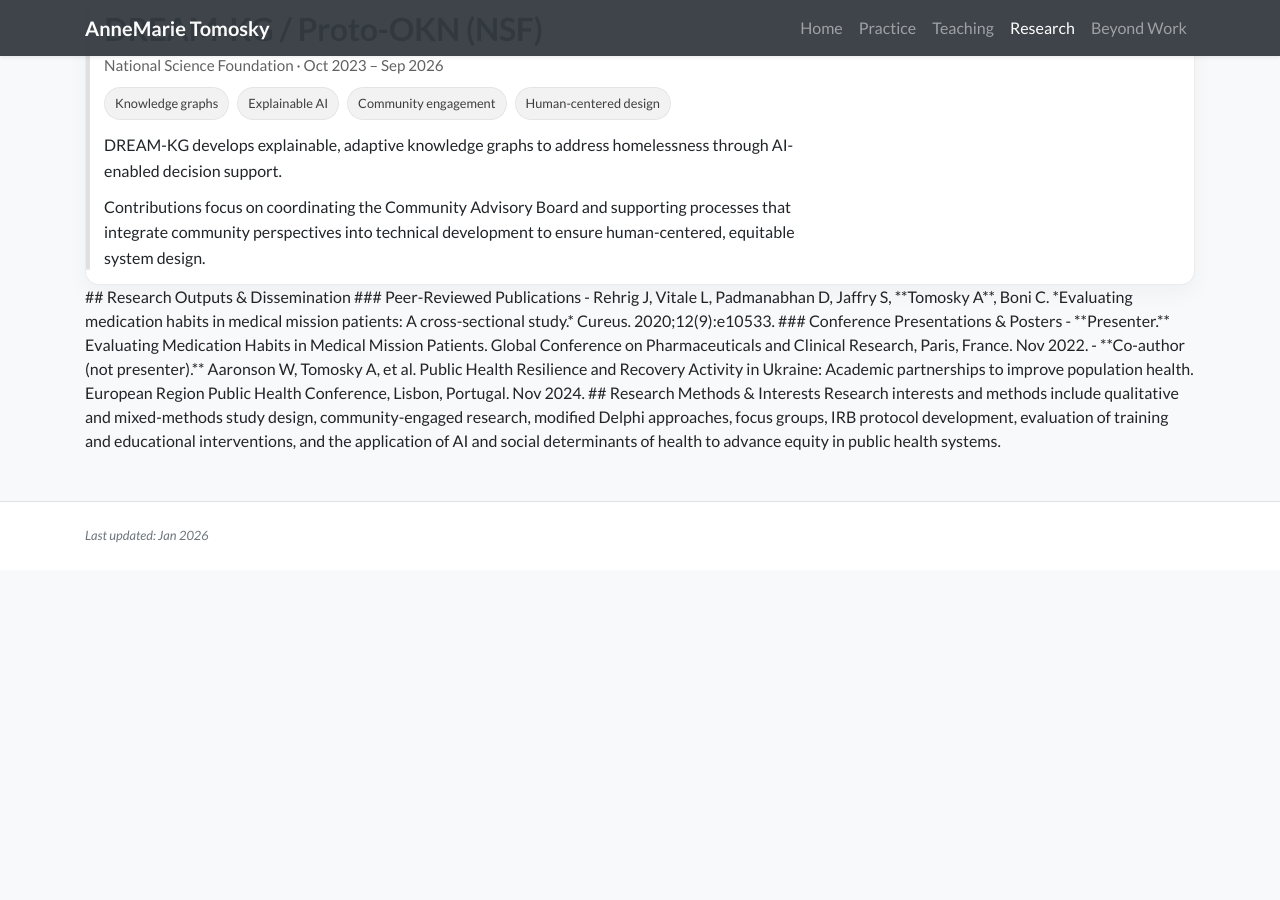
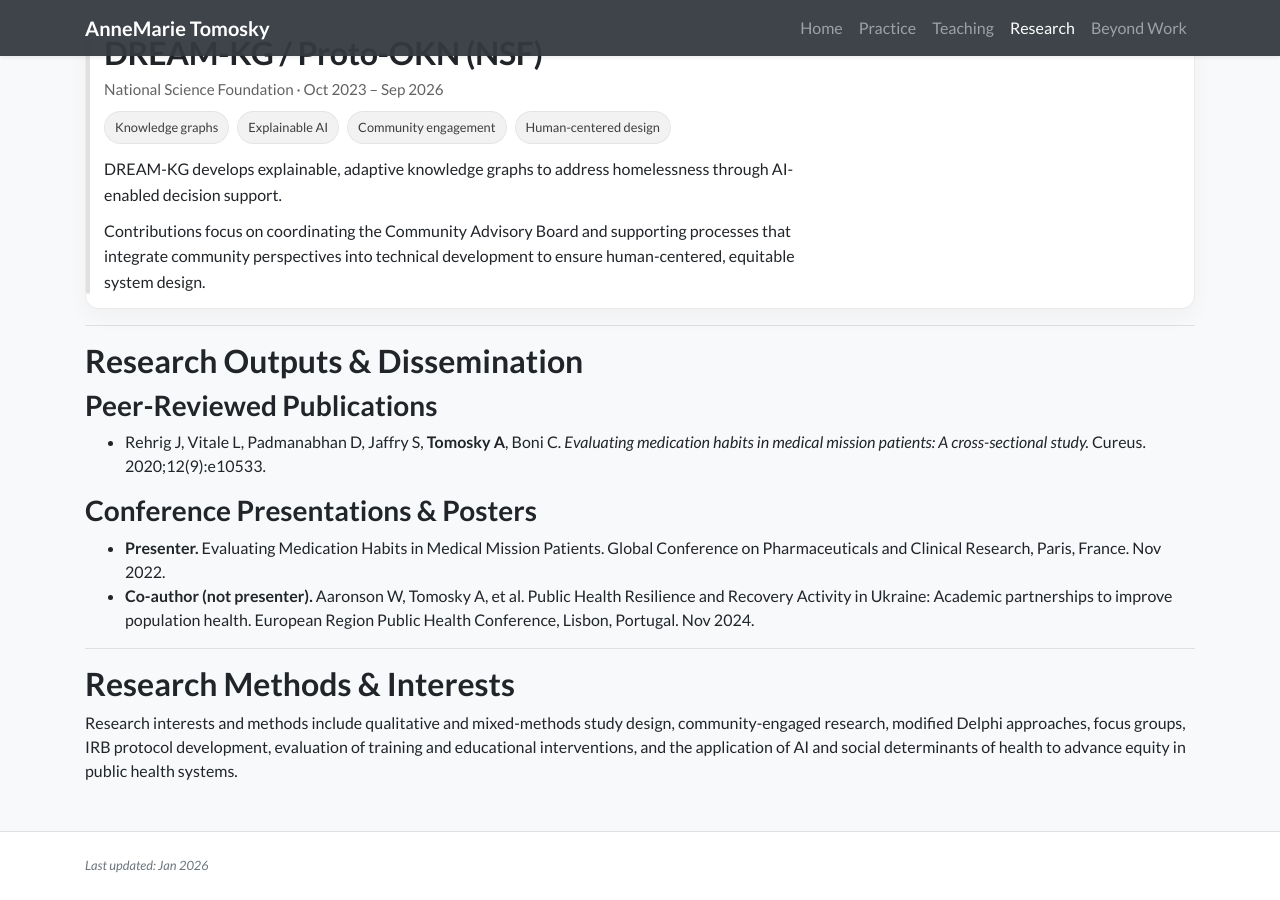
Before and after one commit to atomosky/atomosky.github.io, a Jekyll site: the page built from research.html, in a window 1280 px wide and 900 px high, scrolled down 730 px. Built offline with Jekyll 4.4.1, drawn with Linux system fonts in a browser that asks for light colours; nearby versions of some CDN libraries; a style sheet for code colours, icons or effects is not loaded; before the commit the page ends 1300 px from its top, so only the background shows below that; some of the changed text lies outside the part shown.

Commit message:
Update research.html

```diff
--- a/research.html
+++ b/research.html
@@ -6,7 +6,7 @@ permalink: /research/
 container_class: container-xl
 ---
 
-# Current Research Activities
+<h1>Current Research Activities</h1>
 
 <div class="research-list">
 
@@ -31,7 +31,9 @@ container_class: container-xl
   </section>
 
   <section class="research-card">
-  <h2 class="research-title">SaTC:EDU – Cybersecurity Training for Healthcare Professionals (NSF)</h2>
+    <h2 class="research-title">
+      SaTC:EDU – Cybersecurity Training for Healthcare Professionals (NSF)
+    </h2>
     <div class="research-meta">National Science Foundation · Aug 2023 – Jul 2026</div>
 
     <div class="tag-row">
@@ -46,7 +48,8 @@ container_class: container-xl
     </p>
 
     <p>
-    Work includes coordinating instructional delivery across learning platforms, managing course logistics, and supporting the collection and analysis of pre- and post-training assessment data.
+      Work includes coordinating instructional delivery across learning platforms, managing course logistics,
+      and supporting the collection and analysis of pre- and post-training assessment data.
     </p>
   </section>
 
@@ -66,27 +69,49 @@ container_class: container-xl
     </p>
 
     <p>
-    Contributions focus on coordinating the Community Advisory Board and supporting processes that integrate community perspectives into technical development to ensure human-centered, equitable system design.
+      Contributions focus on coordinating the Community Advisory Board and supporting processes that integrate
+      community perspectives into technical development to ensure human-centered, equitable system design.
     </p>
   </section>
 
 </div>
 
-<!-- HTML ENDS HERE -->
+<hr>
 
-## Research Outputs & Dissemination
+<h2>Research Outputs &amp; Dissemination</h2>
 
-### Peer-Reviewed Publications
-- Rehrig J, Vitale L, Padmanabhan D, Jaffry S, **Tomosky A**, Boni C.
-  *Evaluating medication habits in medical mission patients: A cross-sectional study.*
+<h3>Peer-Reviewed Publications</h3>
+<ul>
+  <li>
+    Rehrig J, Vitale L, Padmanabhan D, Jaffry S, <strong>Tomosky A</strong>, Boni C.
+    <em>Evaluating medication habits in medical mission patients: A cross-sectional study.</em>
     Cureus. 2020;12(9):e10533.
+  </li>
+</ul>
 
-### Conference Presentations & Posters
-- **Presenter.** Evaluating Medication Habits in Medical Mission Patients.
-  Global Conference on Pharmaceuticals and Clinical Research, Paris, France. Nov 2022.
-- **Co-author (not presenter).** Aaronson W, Tomosky A, et al.
-  Public Health Resilience and Recovery Activity in Ukraine: Academic partnerships to improve population health.
-  European Region Public Health Conference, Lisbon, Portugal. Nov 2024.
+<h3>Conference Presentations &amp; Posters</h3>
+<ul>
+  <li>
+    <strong>Presenter.</strong>
+    Evaluating Medication Habits in Medical Mission Patients.
+    Global Conference on Pharmaceuticals and Clinical Research,
+    Paris, France. Nov 2022.
+  </li>
+  <li>
+    <strong>Co-author (not presenter).</strong>
+    Aaronson W, Tomosky A, et al.
+    Public Health Resilience and Recovery Activity in Ukraine:
+    Academic partnerships to improve population health.
+    European Region Public Health Conference,
+    Lisbon, Portugal. Nov 2024.
+  </li>
+</ul>
 
-## Research Methods & Interests
-Research interests and methods include qualitative and mixed-methods study design, community-engaged research, modified Delphi approaches, focus groups, IRB protocol development, evaluation of training and educational interventions, and the application of AI and social determinants of health to advance equity in public health systems.
+<hr>
+
+<h2>Research Methods &amp; Interests</h2>
+<p>
+  Research interests and methods include qualitative and mixed-methods study design, community-engaged research,
+  modified Delphi approaches, focus groups, IRB protocol development, evaluation of training and educational
+  interventions, and the application of AI and social determinants of health to advance equity in public health systems.
+</p>
```
Lines whose indentation alone changed are shown as unchanged.
